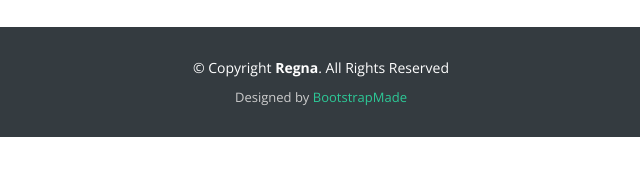
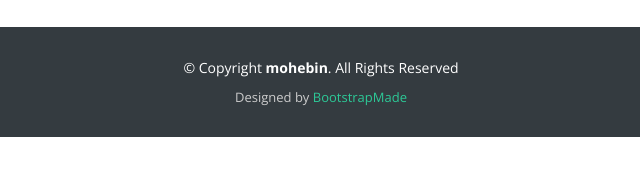
Before and after one commit to mohebin/mohebin-brj, a plain HTML site: page inner-page.html in a window 1280 px wide. Shown: the part 212-388 px from the top of the page, 319-959 px from the left. Drawn offline with nearby package versions, Linux system fonts and the light colour scheme.

Commit message:
initial commit

```diff
--- a/assets/js/main.js
+++ b/assets/js/main.js
@@ -1,9 +1,3 @@
-/**
-* Template Name: Regna - v4.3.0
-* Template URL: https://bootstrapmade.com/regna-bootstrap-onepage-template/
-* Author: BootstrapMade.com
-* License: https://bootstrapmade.com/license/
-*/
 (function() {
   "use strict";
 
--- a/inner-page.html
+++ b/inner-page.html
@@ -5,7 +5,7 @@
   <meta charset="utf-8">
   <meta content="width=device-width, initial-scale=1.0" name="viewport">
 
-  <title>Inner Page - Regna Bootstrap Template</title>
+  <title>mohebin</title>
   <meta content="" name="description">
   <meta content="" name="keywords">
 
@@ -27,12 +27,6 @@
   <!-- Template Main CSS File -->
   <link href="assets/css/style.css" rel="stylesheet">
 
-  <!-- =======================================================
-  * Template Name: Regna - v4.3.0
-  * Template URL: https://bootstrapmade.com/regna-bootstrap-onepage-template/
-  * Author: BootstrapMade.com
-  * License: https://bootstrapmade.com/license/
-  ======================================================== -->
 </head>
 
 <body>
@@ -43,8 +37,6 @@
 
       <div id="logo">
         <a href="index.html"><img src="assets/img/logo.png" alt=""></a>
-        <!-- Uncomment below if you prefer to use a text logo -->
-        <!--<h1><a href="index.html">Regna</a></h1>-->
       </div>
 
       <nav id="navbar" class="navbar">
@@ -115,15 +107,10 @@
 
     <div class="container">
       <div class="copyright">
-        &copy; Copyright <strong>Regna</strong>. All Rights Reserved
+        &copy; Copyright <strong>mohebin</strong>. All Rights Reserved
       </div>
       <div class="credits">
-        <!--
-        All the links in the footer should remain intact.
-        You can delete the links only if you purchased the pro version.
-        Licensing information: https://bootstrapmade.com/license/
-        Purchase the pro version with working PHP/AJAX contact form: https://bootstrapmade.com/buy/?theme=Regna
-      -->
+
         Designed by <a href="https://bootstrapmade.com/">BootstrapMade</a>
       </div>
     </div>
```
Also changed, not shown: assets/css/style.css (+0 -12 lines), index.html (+2 -14 lines), portfolio-details.html (+3 -15 lines), assets/img/New folder/10120289_803.jpg (deleted), assets/img/New folder/2279247.jpg (deleted), assets/img/New folder/5275313.jpg (deleted), assets/img/New folder/5652735_856.jpg (deleted), assets/img/about-img1.jpg (deleted), assets/img/call-to-action-bg1.jpg (deleted), assets/img/call-to-action-bg2.jpg (deleted), assets/img/call-to-action-bg4.jpg (deleted), assets/img/ed475b3571b397a020a133ef1ec7c64e.jpg (deleted), assets/img/hero-bg1.jpg (deleted), assets/img/hero-bg4.jpg (deleted), 3 more files, 1 other file.
